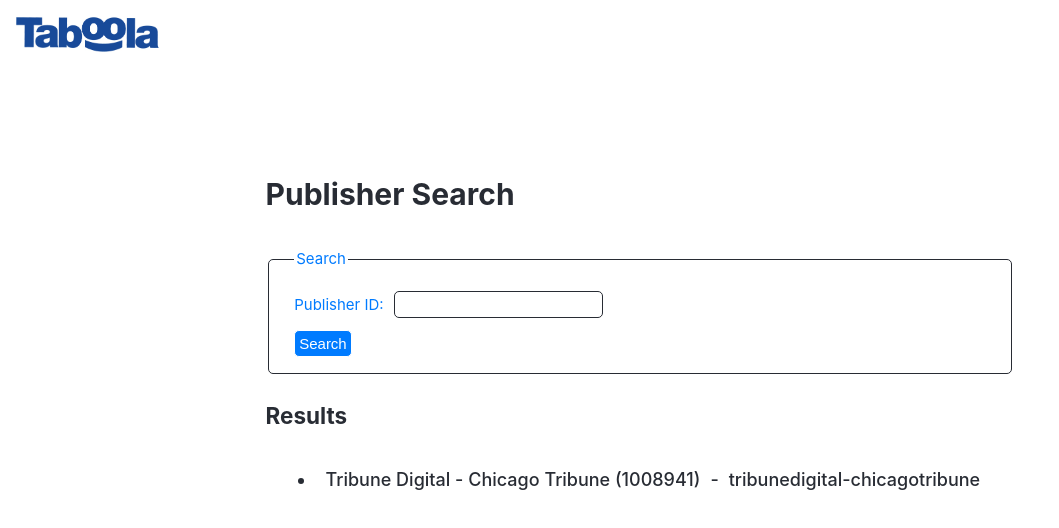
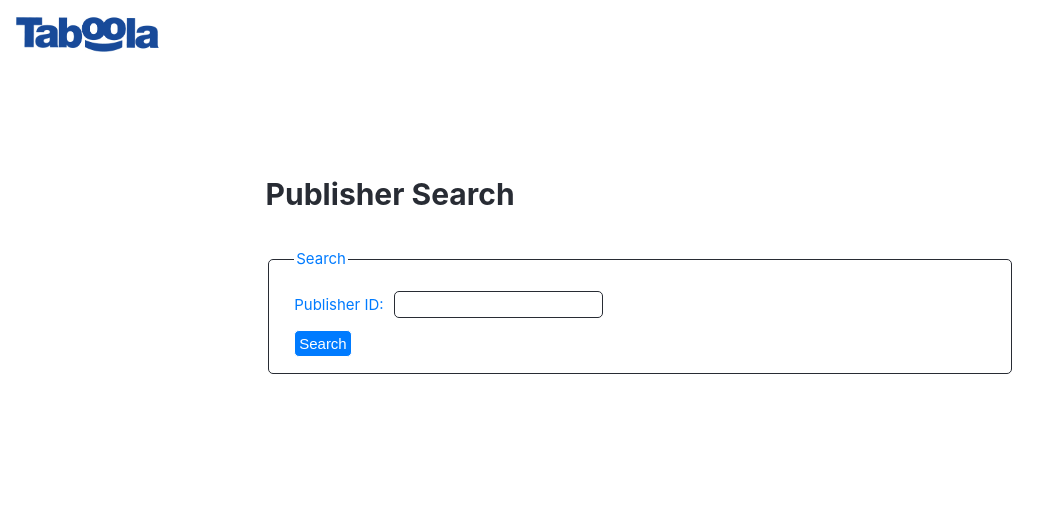
Before and after one commit to mrkutly/taboola-ihp-dashboard, a Next.js app: page / in a window 1280 px wide. Shown: the top 528 px of the page, without its empty margins (0-1059 px from the left). Built offline with nearby package versions, Linux system fonts and the light colour scheme.

Commit message:
format date range and empty default search results

```diff
--- a/components/PubSearchPage.tsx
+++ b/components/PubSearchPage.tsx
@@ -6,9 +6,7 @@
 
 const PubSearchPage: React.FunctionComponent = () => {
 	const [error, setError]: [Error, Dispatch<Error>] = useState();
-	const [publishers, setPublishers]: [Publisher[], Dispatch<Publisher[]>] = useState([
-		{ name: 'tribunedigital-chicagotribune', id: '1008941', description: 'Tribune Digital - Chicago Tribune' },
-	]);
+	const [publishers, setPublishers]: [Publisher[], Dispatch<Publisher[]>] = useState([]);
 	const { setPublisher } = useContext(PubContext);
 
 	return (
--- a/components/analysis/ModeData.tsx
+++ b/components/analysis/ModeData.tsx
@@ -31,7 +31,7 @@
 
 				if (response instanceof Error) throw new Error(response.message);
 				const { json_response, daterange } = response.data[0];
-				const formattedDateRange = daterange.split(' - ').join(' and ');
+				const formattedDateRange = daterange.split(' - ').join(' to ');
 
 				setState({
 					...state,
```
